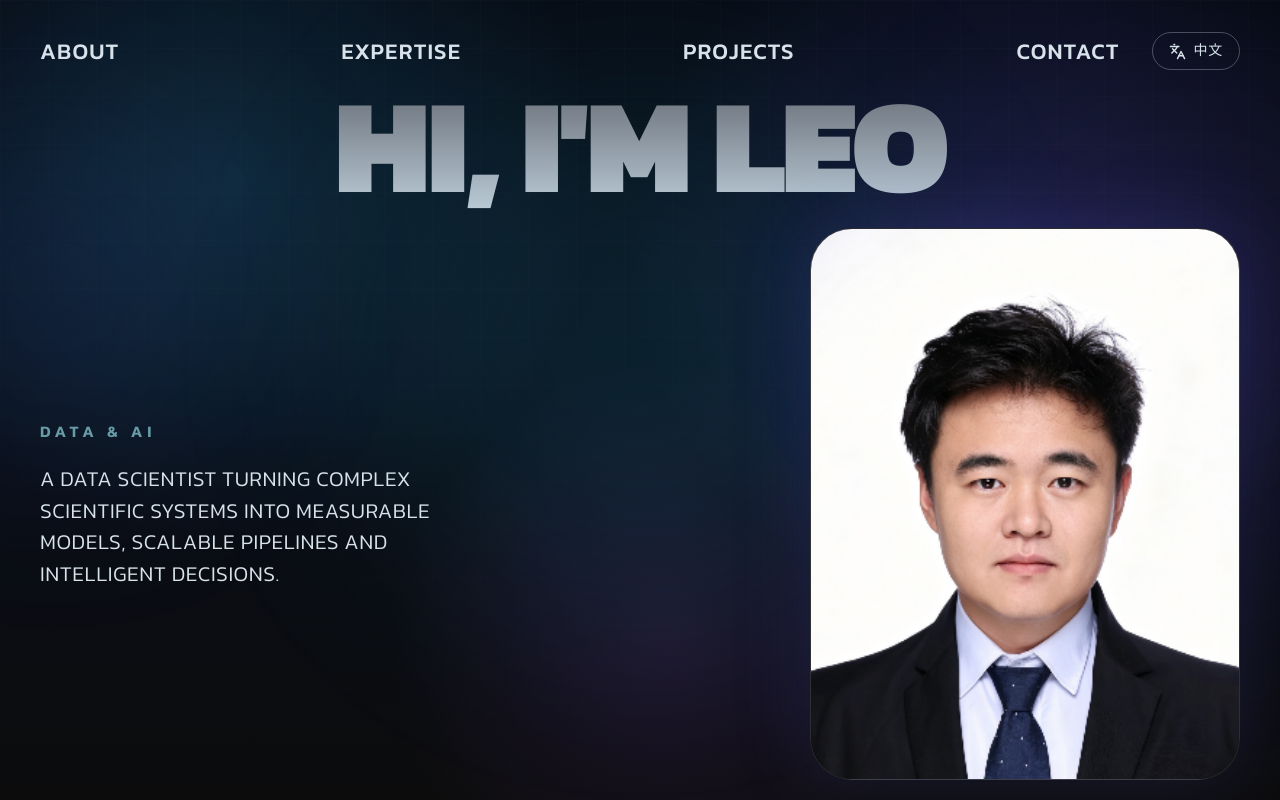
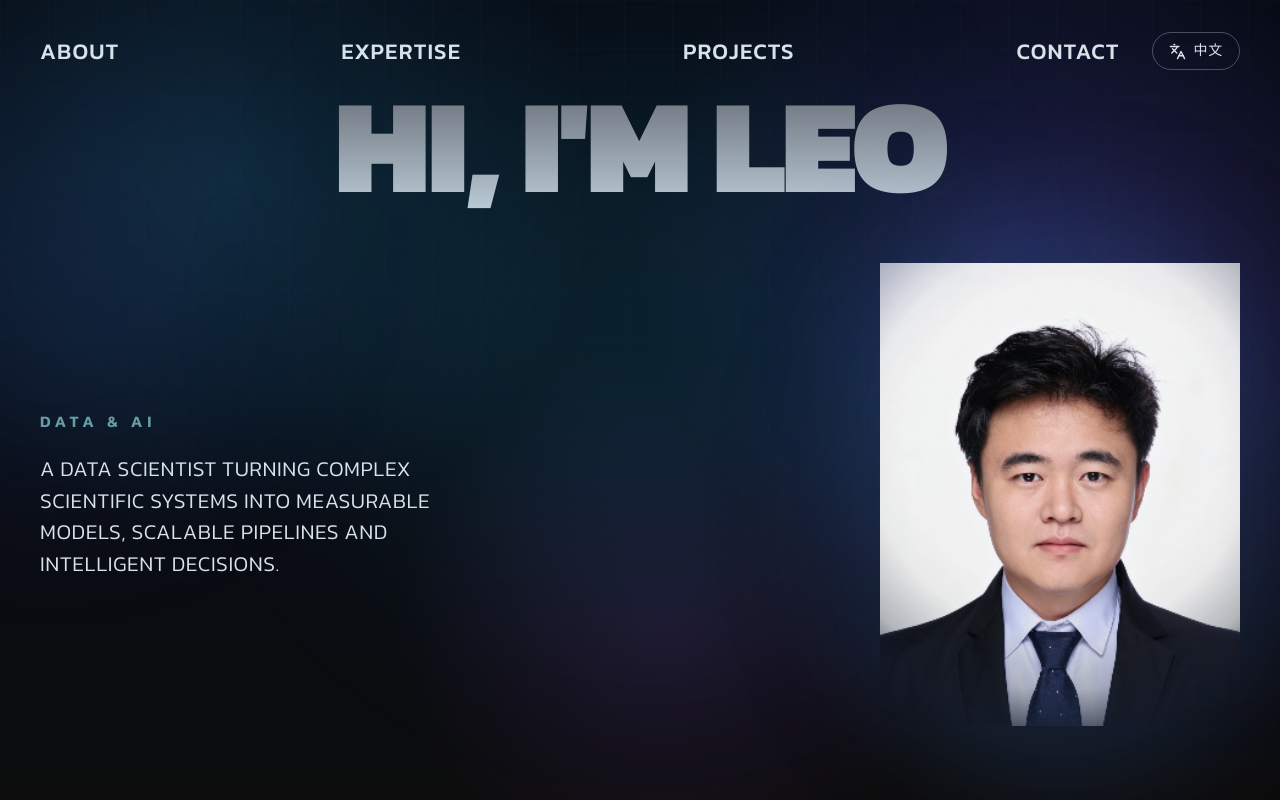
Before and after one commit to SW-19/Boundary_Breaker, a React (Vite) app: page / in a window 1280 px wide. Shown: the top 800 px of the page. Built offline with nearby package versions, Linux system fonts and the light colour scheme.

Commit message:
Update main.tsx

```diff
--- a/src/main.tsx
+++ b/src/main.tsx
@@ -470,26 +470,37 @@ function HeroSection({ lang, setLang, t }: { lang: Lang; setLang: (v: Lang) => v
       <div
         className="
           relative
-                  w-[280px]
-                  overflow-hidden
-                  rounded-[42px]
-                  border
-                  border-[#D7E2EA]/15
-                  bg-gradient-to-b
-                  from-[#22242a]
-                  to-[#0c0c0c]
-                  shadow-[0_0_80px_rgba(99,102,241,0.18)]
-                  sm:w-[330px]
-                  md:w-[370px]
-                  lg:w-[400px]
-                  xl:w-[430px]
+          w-[220px]
+          sm:w-[260px]
+          md:w-[300px]
+          lg:w-[330px]
+          xl:w-[360px]
         "
       >
-                <div className="absolute inset-0 grid-glow opacity-60" />
+        {/* 背后柔和光晕，让人物更融入背景 */}
+        <div className="pointer-events-none absolute inset-[-8%] rounded-full bg-cyan-400/10 blur-3xl" />
+        <div className="pointer-events-none absolute inset-[-12%] rounded-full bg-violet-500/10 blur-3xl" />
+
         <img
           src={`${import.meta.env.BASE_URL}profile.png`}
           alt="Fancy Leo portrait"
-                  className="relative z-10 block h-auto w-full object-cover object-top"
+          className="
+            relative
+            z-10
+            block
+            h-auto
+            w-full
+            object-cover
+            object-top
+            opacity-95
+          "
+          style={{
+            WebkitMaskImage:
+              'radial-gradient(circle at 50% 38%, rgba(0,0,0,1) 46%, rgba(0,0,0,0.96) 58%, rgba(0,0,0,0.72) 74%, rgba(0,0,0,0.28) 86%, transparent 96%)',
+            maskImage:
+              'radial-gradient(circle at 50% 38%, rgba(0,0,0,1) 46%, rgba(0,0,0,0.96) 58%, rgba(0,0,0,0.72) 74%, rgba(0,0,0,0.28) 86%, transparent 96%)',
+            filter: 'drop-shadow(0 18px 36px rgba(0,0,0,0.28))',
+          }}
         />
       </div>
     </Magnet>
```
Lines whose indentation alone changed are shown as unchanged.
